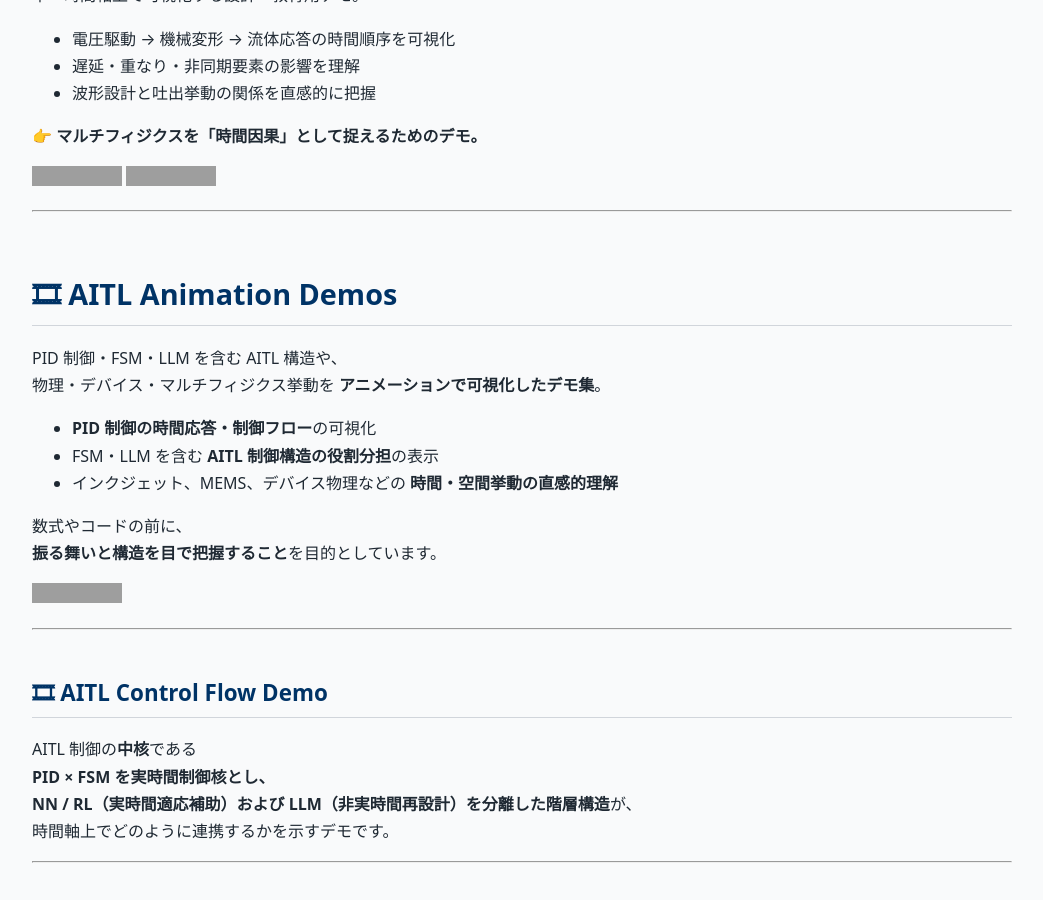
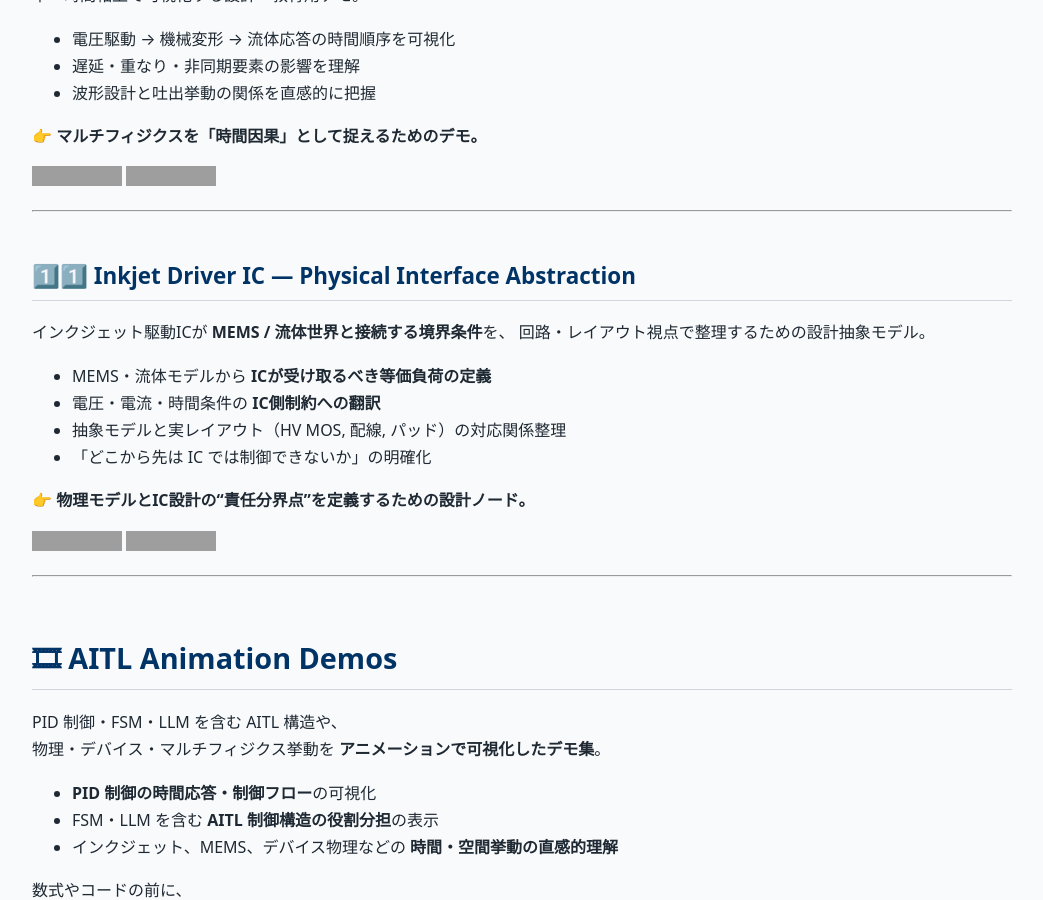
Before and after one commit to Samizo-AITL/Samizo-AITL.github.io, a Jekyll site: the page built from portal/index.md, in a window 1280 px wide and 900 px high, scrolled down 17226 px. Shown: the whole window, without its empty margins (118-1161 px from the left). Built offline with Jekyll 4.4.1, drawn with Linux system fonts in a browser that asks for light colours; grey boxes are pictures that could not be loaded.

Commit message:
Update index.md

```diff
--- a/portal/index.md
+++ b/portal/index.md
@@ -516,6 +516,22 @@ PID + FSM による制御動作が仕様通りであることを確認。
 
 ---
 
+## 1️⃣1️⃣ Inkjet Driver IC — Physical Interface Abstraction
+インクジェット駆動ICが **MEMS / 流体世界と接続する境界条件**を、
+回路・レイアウト視点で整理するための設計抽象モデル。
+
+- MEMS・流体モデルから **ICが受け取るべき等価負荷の定義**
+- 電圧・電流・時間条件の **IC側制約への翻訳**
+- 抽象モデルと実レイアウト（HV MOS, 配線, パッド）の対応関係整理
+- 「どこから先は IC では制御できないか」の明確化
+
+👉 **物理モデルとIC設計の“責任分界点”を定義するための設計ノード。**
+
+[![Site](https://img.shields.io/badge/View-Site-brightgreen?logo=github)](https://samizo-aitl.github.io/gf180-inkjet-driver/)
+[![Repo](https://img.shields.io/badge/View-Repo-blue?logo=github)](https://github.com/Samizo-AITL/gf180-inkjet-driver)
+
+---
+
 # 🎞 AITL Animation Demos
 PID 制御・FSM・LLM を含む AITL 構造や、
 物理・デバイス・マルチフィジクス挙動を **アニメーションで可視化したデモ集**。
```
